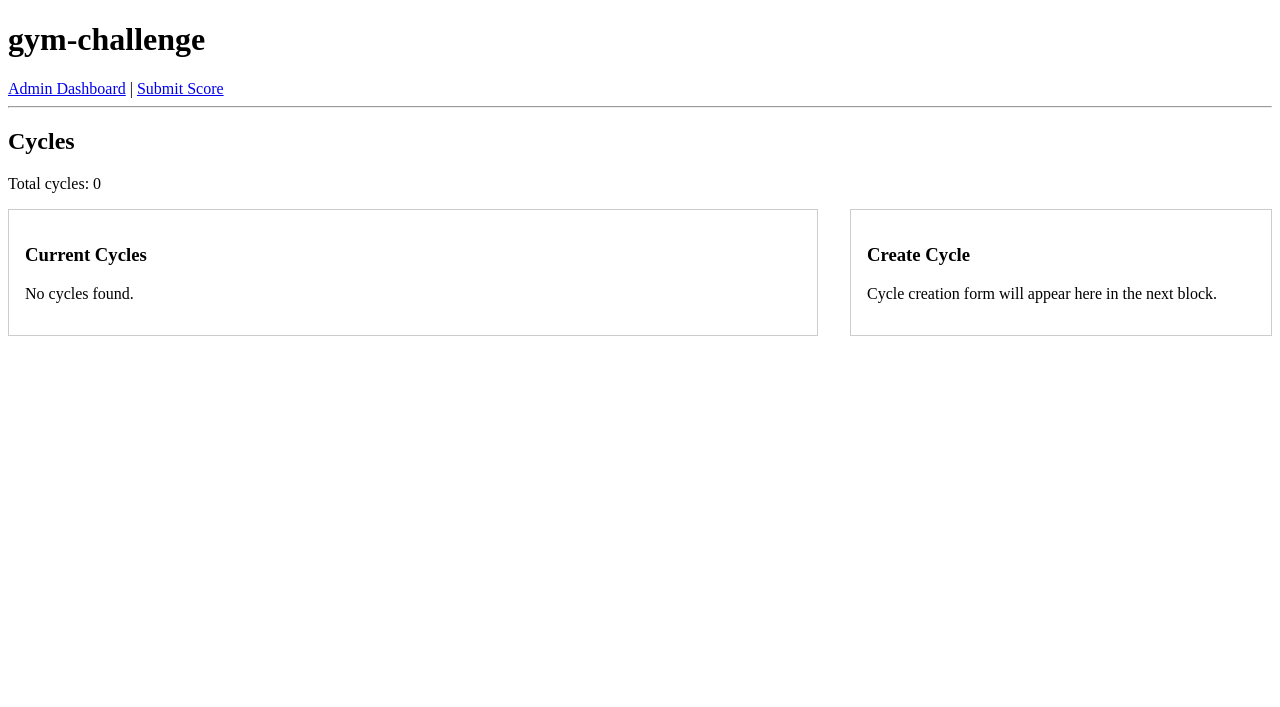
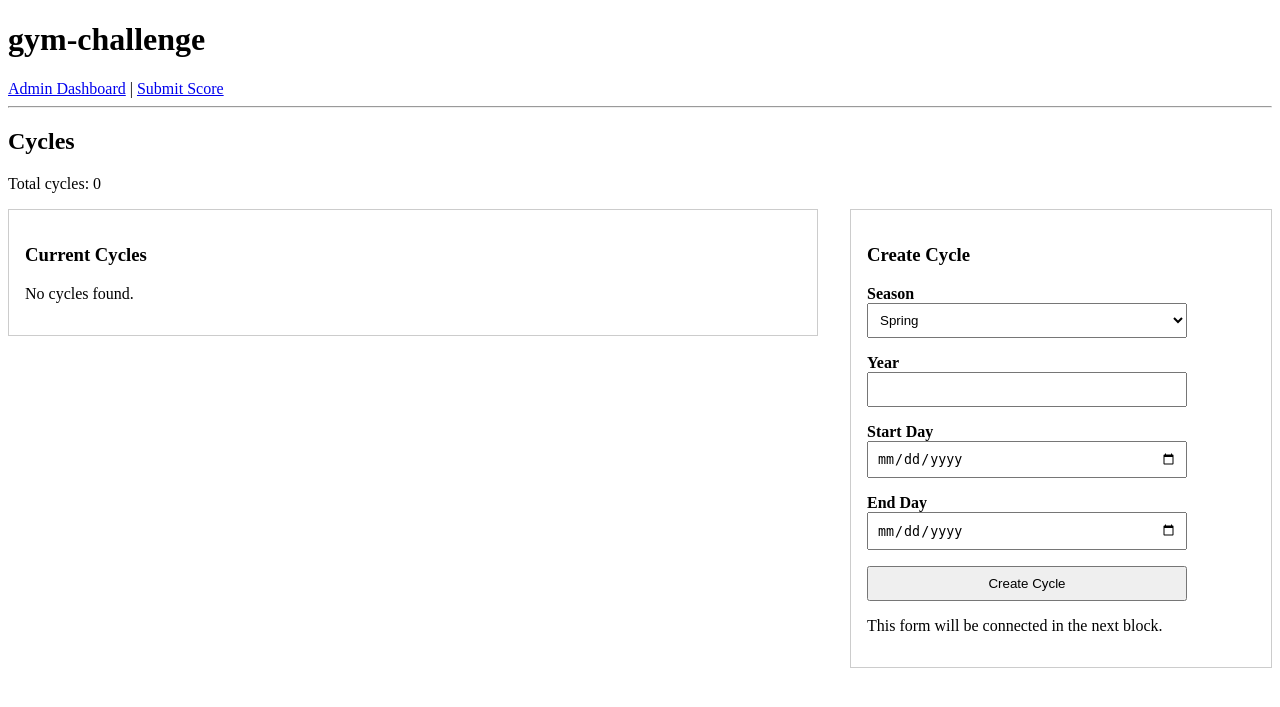
Before and after one commit to mustavo-dev/gym-challenge, a Flask app: page /admin/cycles in a window 1280 px wide. Shown: the top 707 px of the page. Run offline with Flask 3, Linux system fonts and the light colour scheme.

Commit message:
feat: add cycle form shell to two panel layout

```diff
--- a/src/ui/static/css/app.css
+++ b/src/ui/static/css/app.css
@@ -34,6 +34,7 @@
 }
 
 .admin-panel input,
+.admin-panel select,
 .admin-panel button {
   width: 100%;
   max-width: 320px;
--- a/src/ui/templates/admin/cycles.html
+++ b/src/ui/templates/admin/cycles.html
@@ -33,7 +33,38 @@
 
 <h3>Create Cycle</h3>
 
-<p>Cycle creation form will appear here in the next block.</p>
+<form method="post" action="#">
+  <div>
+    <label for="season">Season</label><br>
+    <select id="season" name="season">
+      <option value="spring">Spring</option>
+      <option value="summer">Summer</option>
+      <option value="fall">Fall</option>
+      <option value="winter">Winter</option>
+    </select>
+  </div>
+
+  <div>
+    <label for="year">Year</label><br>
+    <input id="year" name="year" type="number" min="2025" max="2100">
+  </div>
+
+  <div>
+    <label for="start_day">Start Day</label><br>
+    <input id="start_day" name="start_day" type="date">
+  </div>
+
+  <div>
+    <label for="end_day">End Day</label><br>
+    <input id="end_day" name="end_day" type="date">
+  </div>
+
+  <div>
+    <button type="submit">Create Cycle</button>
+  </div>
+</form>
+
+<p>This form will be connected in the next block.</p>
 
 {% include "admin/partials/two_panel_end.html" %}
 
```
